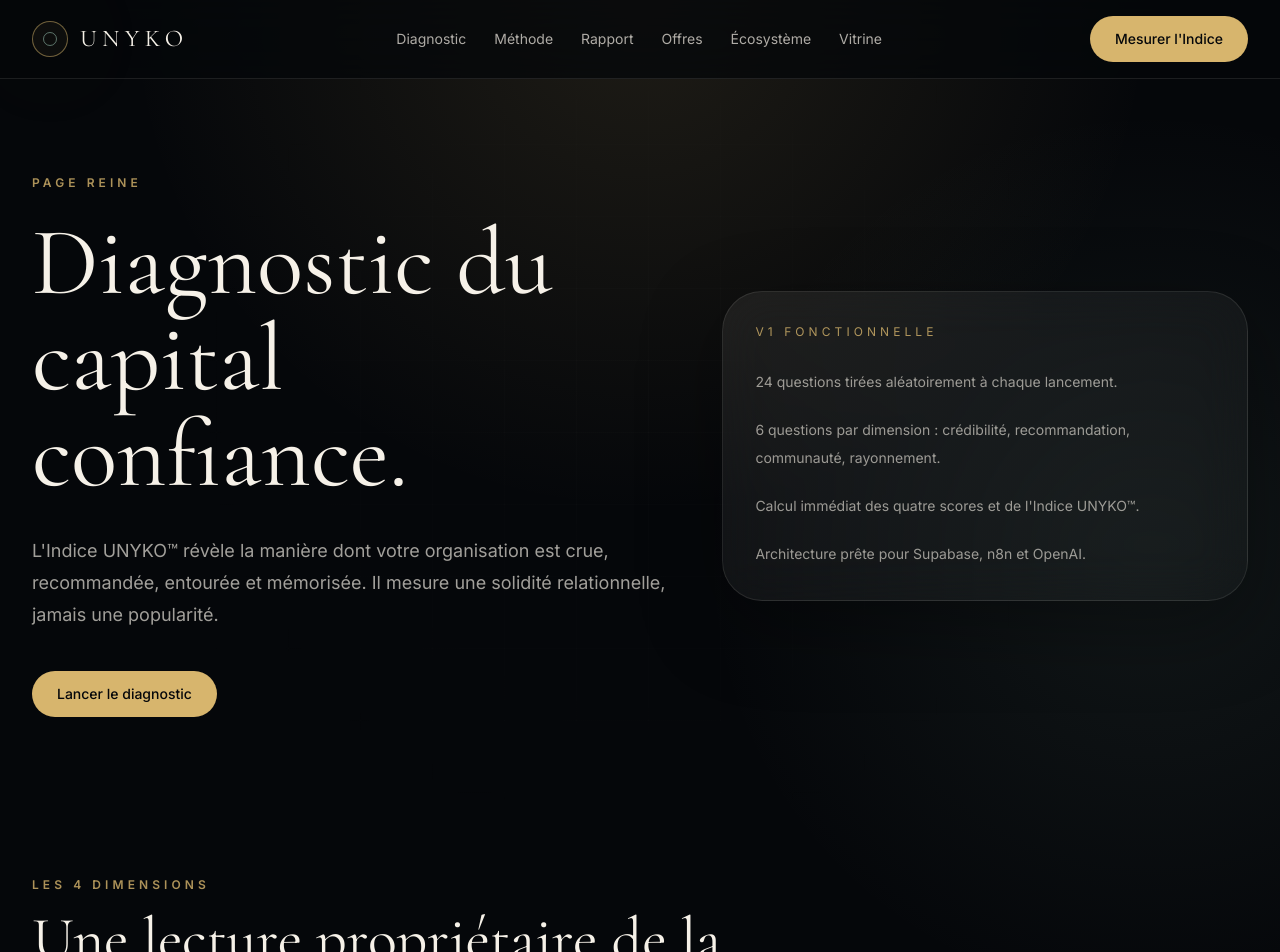
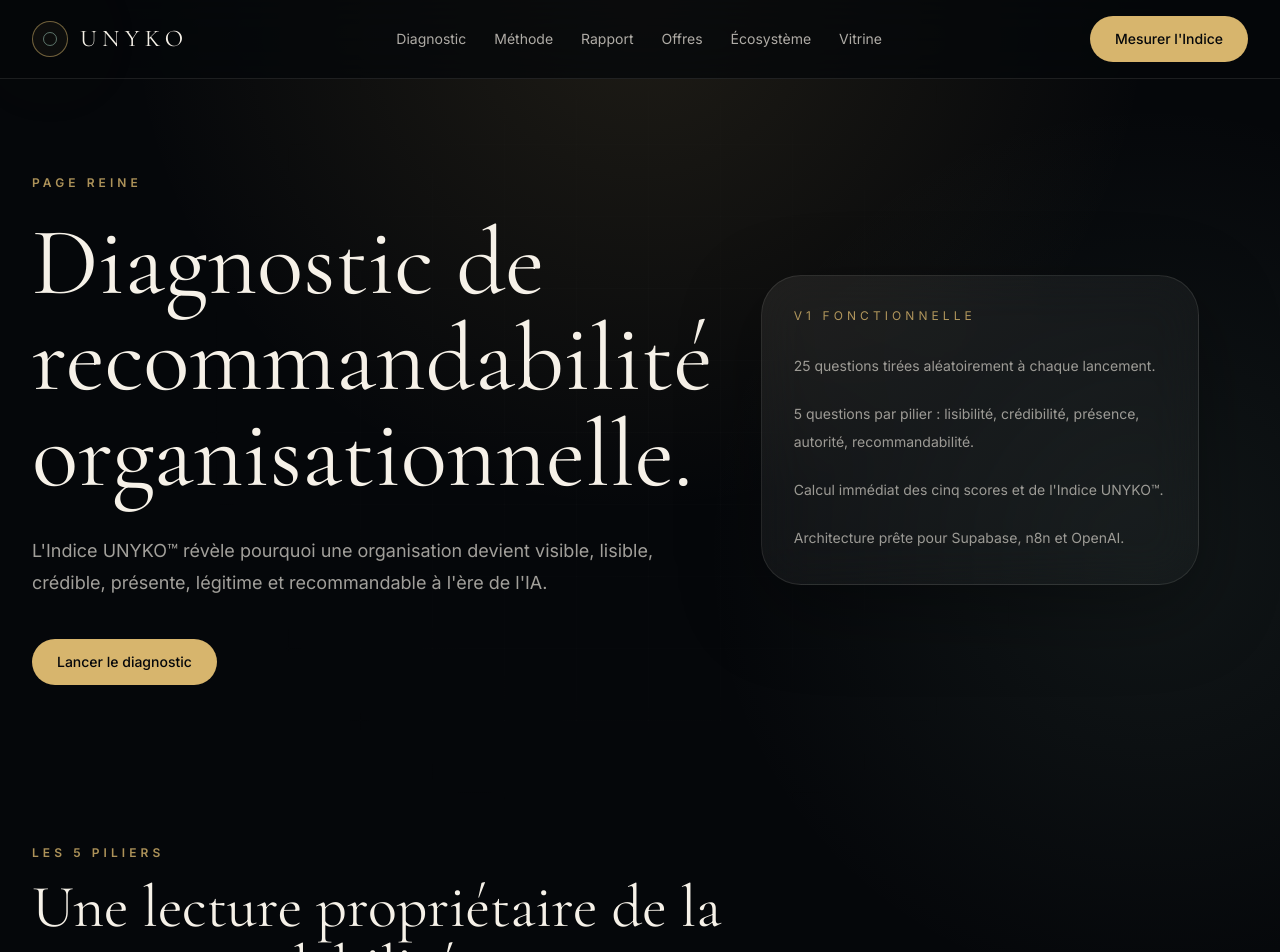
Before and after one commit to arnaudcrestey/unyko, a Next.js app: page /diagnostic in a window 1280 px wide. Shown: the top 952 px of the page. Built offline with nearby package versions, Linux system fonts and the light colour scheme.

Commit message:
Update diagnostic page content and structure

```diff
--- a/app/diagnostic/page.tsx
+++ b/app/diagnostic/page.tsx
@@ -10,28 +10,58 @@
       <section className="mx-auto max-w-7xl px-5 py-24 lg:px-8">
         <div className="grid gap-12 lg:grid-cols-[1.1fr_0.9fr] lg:items-center">
           <div>
-            <p className="text-xs font-semibold uppercase tracking-[0.34em] text-gold/80">Page reine</p>
-            <h1 className="mt-6 font-serif text-6xl leading-[0.9] text-ivory md:text-8xl">Diagnostic du capital confiance.</h1>
+            <p className="text-xs font-semibold uppercase tracking-[0.34em] text-gold/80">
+              Page reine
+            </p>
+
+            <h1 className="mt-6 font-serif text-6xl leading-[0.9] text-ivory md:text-8xl">
+              Diagnostic de recommandabilité organisationnelle.
+            </h1>
+
             <p className="mt-8 max-w-2xl text-lg leading-8 text-ivory/65">
-              L&#39;Indice UNYKO™ révèle la manière dont votre organisation est crue, recommandée, entourée et mémorisée. Il mesure une solidité relationnelle, jamais une popularité.
+              L&apos;Indice UNYKO™ révèle pourquoi une organisation devient
+              visible, lisible, crédible, présente, légitime et recommandable à
+              l&apos;ère de l&apos;IA.
             </p>
-            <div className="mt-10"><ButtonLink href="/diagnostic/lancer">Lancer le diagnostic</ButtonLink></div>
+
+            <div className="mt-10">
+              <ButtonLink href="/diagnostic/lancer">
+                Lancer le diagnostic
+              </ButtonLink>
+            </div>
           </div>
+
           <div className="premium-card rounded-[2.5rem] p-8">
-            <p className="text-xs uppercase tracking-[0.34em] text-gold/80">V1 fonctionnelle</p>
+            <p className="text-xs uppercase tracking-[0.34em] text-gold/80">
+              V1 fonctionnelle
+            </p>
+
             <div className="mt-7 grid gap-5 text-sm leading-7 text-ivory/60">
-              <p>24 questions tirées aléatoirement à chaque lancement.</p>
-              <p>6 questions par dimension : crédibilité, recommandation, communauté, rayonnement.</p>
-              <p>Calcul immédiat des quatre scores et de l&#39;Indice UNYKO™.</p>
+              <p>25 questions tirées aléatoirement à chaque lancement.</p>
+              <p>
+                5 questions par pilier : lisibilité, crédibilité, présence,
+                autorité, recommandabilité.
+              </p>
+              <p>
+                Calcul immédiat des cinq scores et de l&apos;Indice UNYKO™.
+              </p>
               <p>Architecture prête pour Supabase, n8n et OpenAI.</p>
             </div>
           </div>
         </div>
       </section>
+
       <section className="mx-auto max-w-7xl px-5 py-16 lg:px-8">
-        <SectionHeader eyebrow="Les 4 dimensions" title="Une lecture propriétaire de la confiance." />
-        <div className="mt-12"><DimensionGrid /></div>
+        <SectionHeader
+          eyebrow="Les 5 piliers"
+          title="Une lecture propriétaire de la recommandabilité."
+        />
+
+        <div className="mt-12">
+          <DimensionGrid />
+        </div>
       </section>
+
       <CTASection />
     </PageShell>
   );
```
